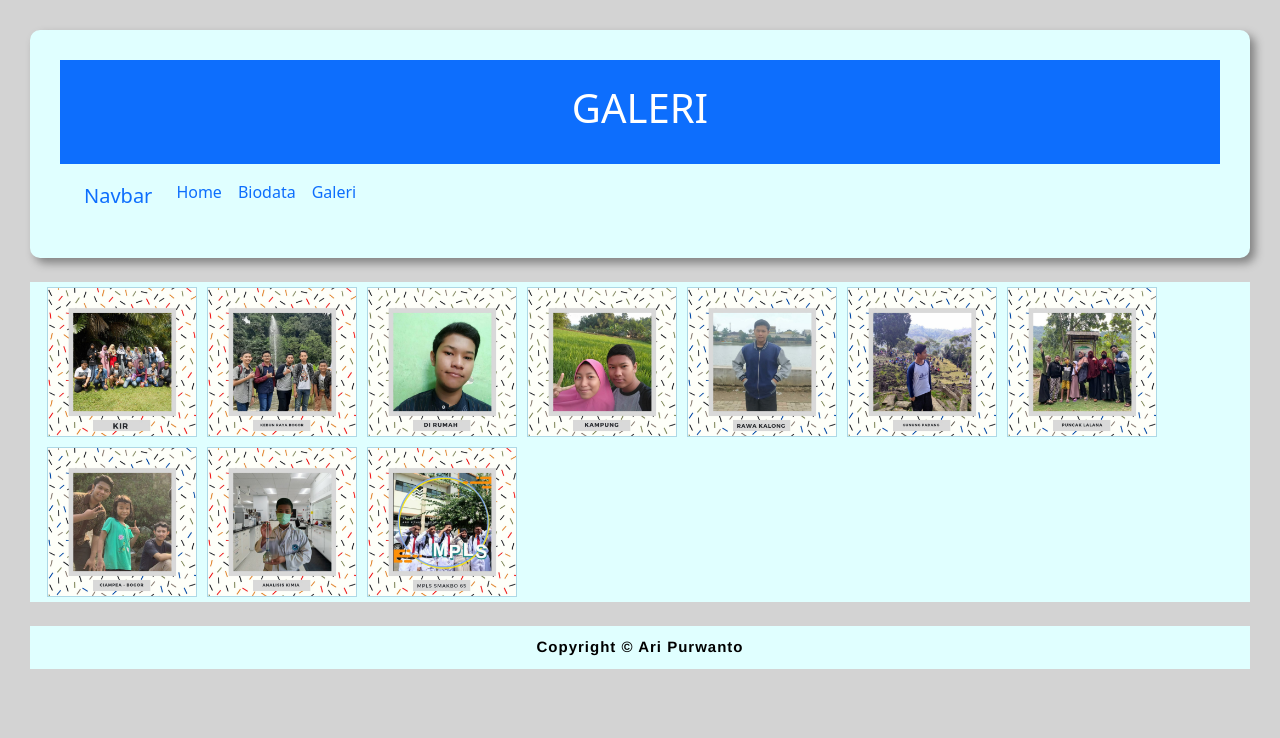
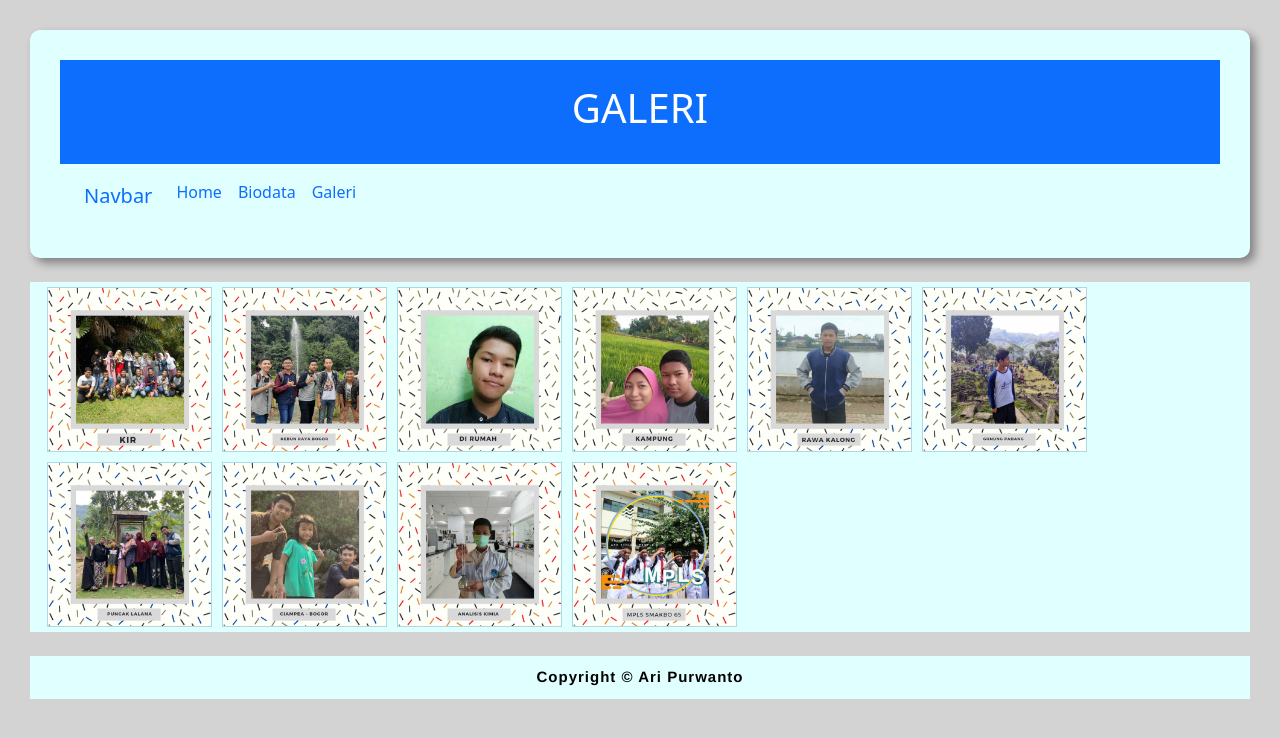
Before and after one commit to Aripurwanto65/Aripurwanto65.github.io, a plain HTML site: page galeri.html in a window 1280 px wide. Drawn offline with nearby package versions, Linux system fonts and the light colour scheme.

Commit message:
Update galeri.html

```diff
--- a/galeri.html
+++ b/galeri.html
@@ -65,7 +65,7 @@
       margin: 5px;
       border:1px solid lightblue;
       float: left;
-      width: 150px;
+      width: 165px;
     }
     .gallery img {
       width: 100%;
```
